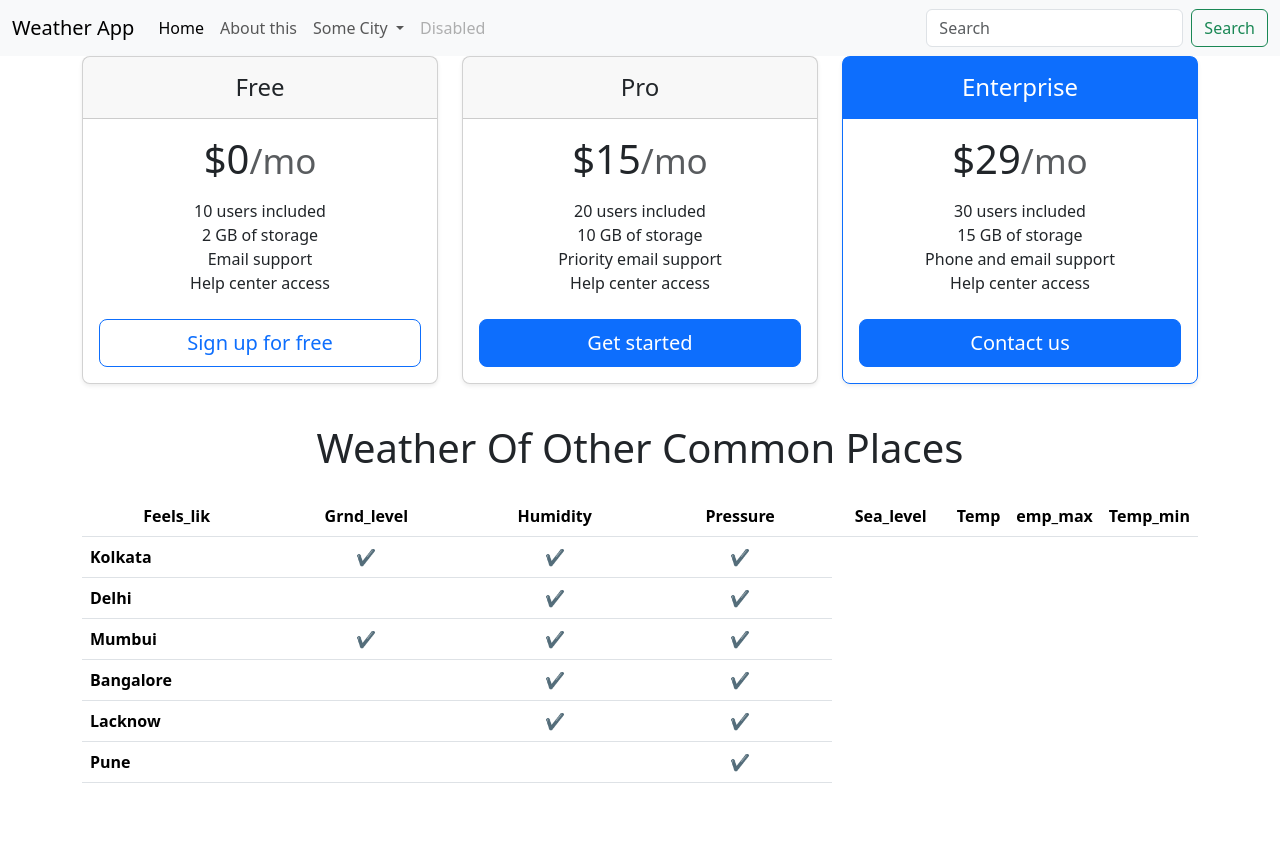
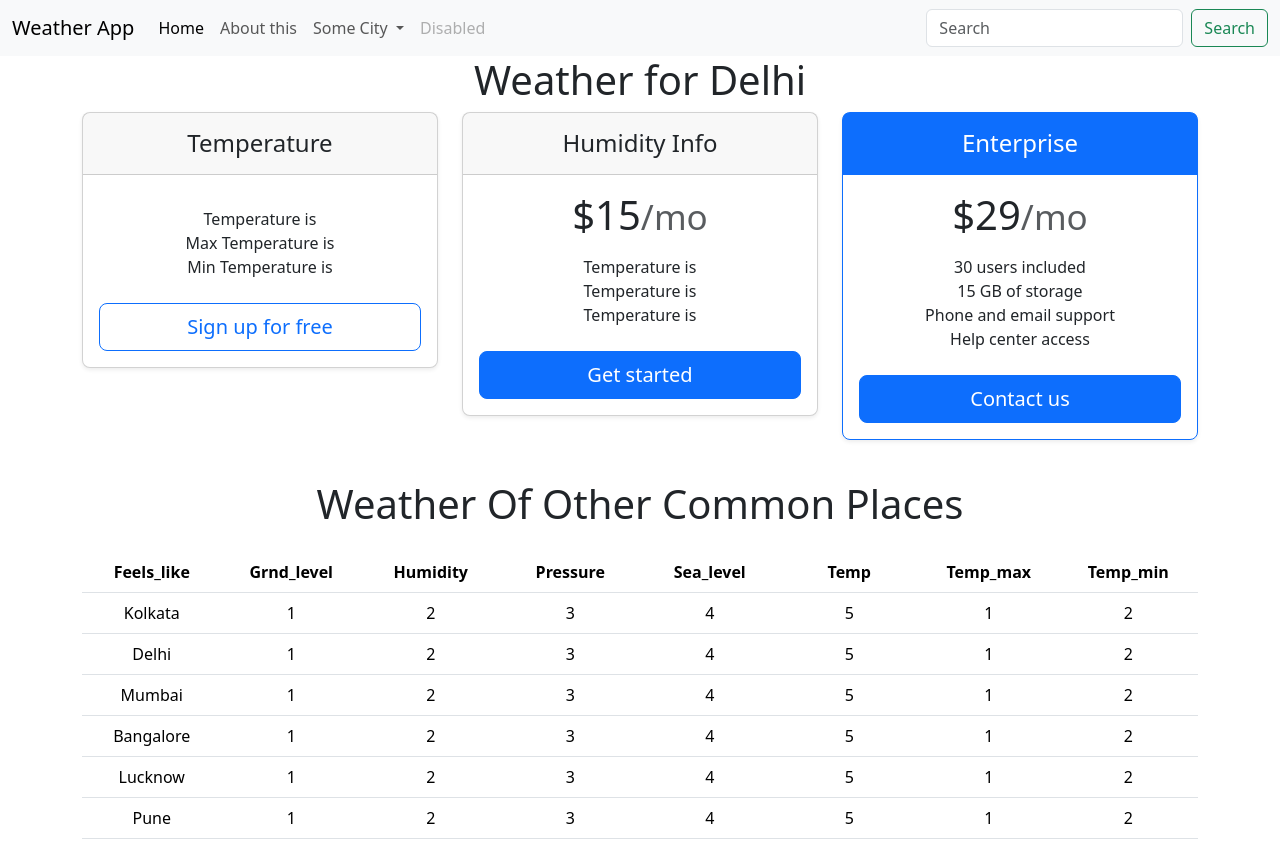
Before and after one commit to RHalder2001/Weather-App, a plain HTML site: page WEATHER-APP/index.html in a window 1280 px wide. Before the commit the page ends 800 px from the top, so only its background shows below. Drawn offline with nearby package versions, Linux system fonts and the light colour scheme; no server answers.

Commit message:
all change made

```diff
--- a/WEATHER-APP/index.html
+++ b/WEATHER-APP/index.html
@@ -57,21 +57,24 @@
 
     <div class="container">
 
+        <h1 class="weather city" style="text-align:center;", >Weather for Delhi</h1>
+
         <main>
             <div class="row row-cols-1 row-cols-md-3 mb-3 text-center">
                 <div class="col">
                     <div class="card mb-4 rounded-3 shadow-sm">
                         <div class="card-header py-3">
-                            <h4 class="my-0 fw-normal">Free</h4>
+                            <h4 class="my-0 fw-normal">Temperature</h4>
                         </div>
                         <div class="card-body">
-                            <h1 class="card-title pricing-card-title">$0<small
-                                    class="text-body-secondary fw-light">/mo</small></h1>
+                            <h1 class="card-title pricing-card-title"> <span id="temp"></span><small
+                                    class="text-body-secondary fw-light"></small></h1>
                             <ul class="list-unstyled mt-3 mb-4">
-                                <li>10 users included</li>
-                                <li>2 GB of storage</li>
-                                <li>Email support</li>
-                                <li>Help center access</li>
+                                <li>Temperature is <span id="tem"></span> </li>
+                                <li>Max Temperature is <span id="temp_max"></span></li>
+                                <li>Min Temperature is  <span id="temp_min"></span> </li>
+
+
                             </ul> <button type="button" class="w-100 btn btn-lg btn-outline-primary">Sign up for
                                 free</button>
                         </div>
@@ -80,16 +83,15 @@
                 <div class="col">
                     <div class="card mb-4 rounded-3 shadow-sm">
                         <div class="card-header py-3">
-                            <h4 class="my-0 fw-normal">Pro</h4>
+                            <h4 class="my-0 fw-normal">Humidity Info</h4>
                         </div>
                         <div class="card-body">
                             <h1 class="card-title pricing-card-title">$15<small
                                     class="text-body-secondary fw-light">/mo</small></h1>
                             <ul class="list-unstyled mt-3 mb-4">
-                                <li>20 users included</li>
-                                <li>10 GB of storage</li>
-                                <li>Priority email support</li>
-                                <li>Help center access</li>
+                                <li>Temperature is <span id'temp'></span></li>
+                                <li>Temperature is <span id'temp'></span></li>
+                                <li>Temperature is <span id'temp'></span></li>
                             </ul> <button type="button" class="w-100 btn btn-lg btn-primary">Get started</button>
                         </div>
                     </div>
@@ -114,55 +116,79 @@
             </div>
             <h2 class="display-6 text-center mb-4">Weather Of Other Common Places</h2>
             <div class="table-responsive">
-                <table class="table text-center">
+                <table class="table text-center" style="table-layout: fixed; width: 100%;">
                     <thead>
                         <tr>
-                            <th style="width: 22%;">Feels_lik</th>
-                            <th style="width: 22%;">Grnd_level</th>
-                            <th style="width: 22%;">Humidity</th>
-                            <th style="width: 22%;">Pressure</th>
-                            <th style="width: 22%;">Sea_level</th>
-                            <th style="width: 22%;">Temp</th>
-                            <th style="width: 22%;">emp_max</th>
-                            <th style="width: 22%;">Temp_min</th>
+                            <th>Feels_like</th>
+                            <th>Grnd_level</th>
+                            <th>Humidity</th>
+                            <th>Pressure</th>
+                            <th>Sea_level</th>
+                            <th>Temp</th>
+                            <th>Temp_max</th>
+                            <th>Temp_min</th>
                         </tr>
                     </thead>
                     <tbody>
                         <tr>
-                            <th scope="row" class="text-start">Kolkata</th>
-                            <td>✔️</td>
-                            <td>✔️</td>
-                            <td>✔️</td>
+                            <td>Kolkata</td>
+                            <td>1</td>
+                            <td>2</td>
+                            <td>3</td>
+                            <td>4</td>
+                            <td>5</td>
+                            <td>1</td>
+                            <td>2</td>
                         </tr>
                         <tr>
-                            <th scope="row" class="text-start">Delhi</th>
-                            <td></td>
-                            <td>✔️</td>
-                            <td>✔️</td>
+                            <td>Delhi</td>
+                            <td>1</td>
+                            <td>2</td>
+                            <td>3</td>
+                            <td>4</td>
+                            <td>5</td>
+                            <td>1</td>
+                            <td>2</td>
                         </tr>
                         <tr>
-                            <th scope="row" class="text-start">Mumbui</th>
-                            <td>✔️</td>
-                            <td>✔️</td>
-                            <td>✔️</td>
+                            <td>Mumbai</td>
+                            <td>1</td>
+                            <td>2</td>
+                            <td>3</td>
+                            <td>4</td>
+                            <td>5</td>
+                            <td>1</td>
+                            <td>2</td>
                         </tr>
                         <tr>
-                            <th scope="row" class="text-start">Bangalore</th>
-                            <td></td>
-                            <td>✔️</td>
-                            <td>✔️</td>
+                            <td>Bangalore</td>
+                            <td>1</td>
+                            <td>2</td>
+                            <td>3</td>
+                            <td>4</td>
+                            <td>5</td>
+                            <td>1</td>
+                            <td>2</td>
                         </tr>
                         <tr>
-                            <th scope="row" class="text-start">Lacknow</th>
-                            <td></td>
-                            <td>✔️</td>
-                            <td>✔️</td>
+                            <td>Lucknow</td>
+                            <td>1</td>
+                            <td>2</td>
+                            <td>3</td>
+                            <td>4</td>
+                            <td>5</td>
+                            <td>1</td>
+                            <td>2</td>
                         </tr>
                         <tr>
-                            <th scope="row" class="text-start">Pune</th>
-                            <td></td>
-                            <td></td>
-                            <td>✔️</td>
+                            <td>Pune</td>
+                            <td>1</td>
+                            <td>2</td>
+                            <td>3</td>
+                            <td>4</td>
+                            <td>5</td>
+                            <td>1</td>
+                            <td>2</td>
                         </tr>
                     </tbody>
                 </table>
--- a/WEATHER-APP/script.js
+++ b/WEATHER-APP/script.js
@@ -7,14 +7,33 @@ const options = {
 	}
 };
 
-const api= async ()=>{
+const api = async () => {
 	try {
 		const response = await fetch(url, options);
 		const result = await response.json();
 		console.log(result);
+
+
+
+		// const sky=result.sys
+		// const wind=result.wind
+		const main = result.main;
+
+		// document.getElementById("feels_like").innerHTML = (main.feels_like - 273.15).toFixed(2) + " °C";
+		// document.getElementById("humidity").innerHTML = main.humidity + " %";
+		// document.getElementById("pressure").innerHTML = main.pressure + " hPa";
+		// document.getElementById("sea_level").innerHTML = main.sea_level + " hPa";
+		document.getElementById("temp").innerHTML = (main.temp - 273.15).toFixed(2) + " °C";
+		document.getElementById("tem").innerHTML = (main.temp - 273.15).toFixed(2) + " °C";
+		 document.getElementById("temp_max").innerHTML = (main.temp_max - 273.15).toFixed(2) + " °C";
+		 document.getElementById("temp_min").innerHTML = (main.temp_min - 273.15).toFixed(2) + " °C";
+		// document.getElementById("deg").innerHTML = wind.deg;
+		// document.getElementById("speed").innerHTML = wind.speed;
+		// document.getElementById("sunrise").innerHTML = sky.sunrise;
+		// document.getElementById("sunset").innerHTML = sky.sunset;
+
 	} catch (error) {
 		console.error(error);
 	}
 }
-
 api()
```
Lines whose indentation alone changed are shown as unchanged.
